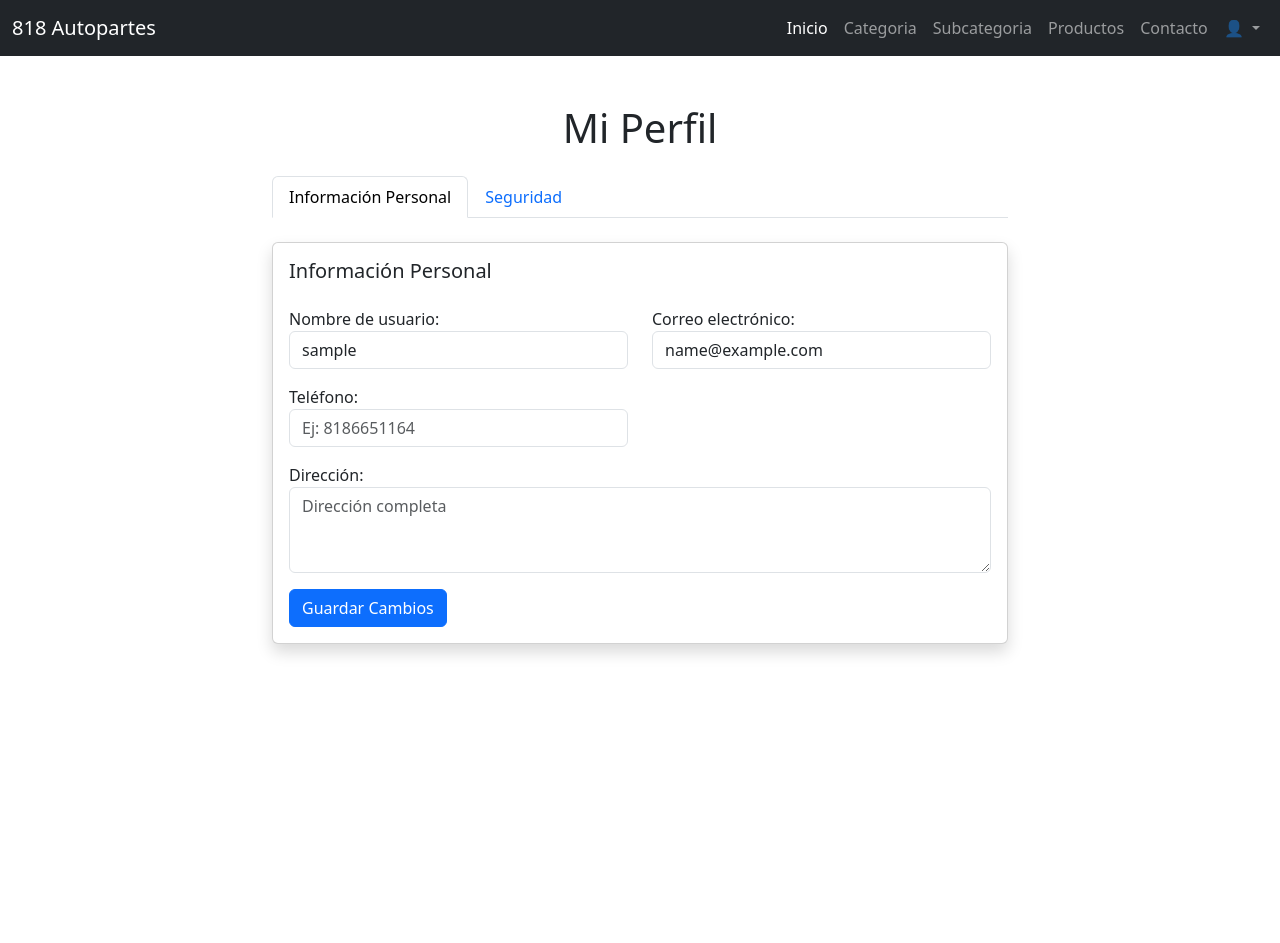
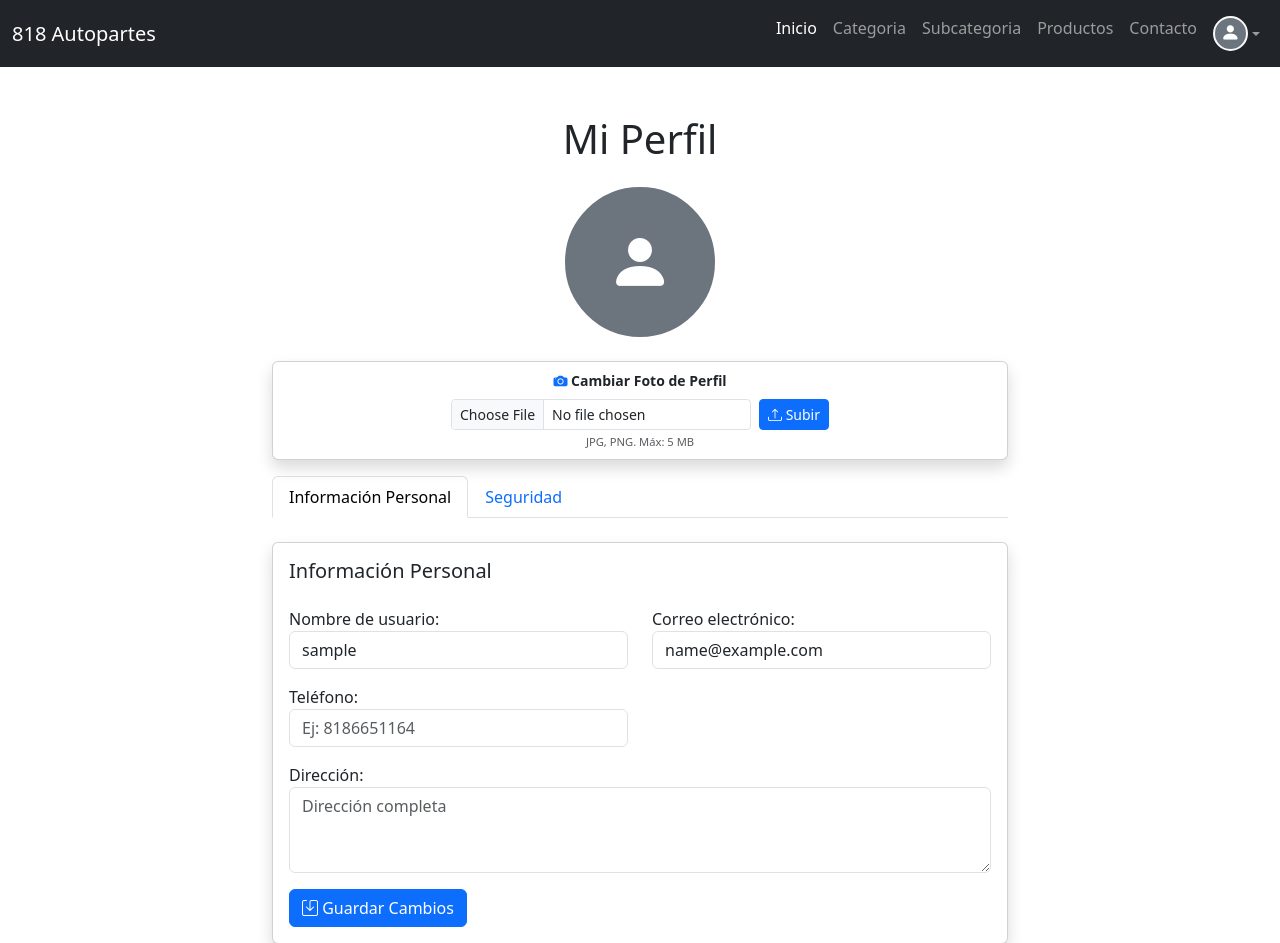
Before and after one commit to AlejandroBadillo25/autoparts-web, a Django app: page /accounts/profile/edit/ in a window 1280 px wide. Shown: the top 943 px of the page. Before the commit the page ends 655 px from the top, so only its background shows below. Run offline with Django 5.2, Linux system fonts and the light colour scheme; the visitor is signed in with stand-in values (Sample User, id 1); data comes from the database, SQL or seed files in the repository; some libraries are stand-ins or nearby versions.

Commit message:
Implementing logic an process to upload an profile image to accountsApp

```diff
--- a/accountsApp/forms.py
+++ b/accountsApp/forms.py
@@ -92,6 +92,15 @@ class ProfileEditForm(forms.ModelForm):
         }),
         label='Dirección'
     )
+    profile_image = forms.ImageField(
+        required=False,
+        widget=forms.FileInput(attrs={
+            'class': 'form-control',
+            'accept': 'image/jpeg,image/png',
+        }),
+        label='Foto de Perfil',
+        help_text='Formatos: JPG, PNG (máx 5MB)'
+    )
 
     class Meta:
         model = User
@@ -103,6 +112,19 @@ class ProfileEditForm(forms.ModelForm):
         if self.instance.pk and hasattr(self.instance, 'profile'):
             self.fields['phone'].initial = self.instance.profile.phone
             self.fields['address'].initial = self.instance.profile.address
+
+    def clean_profile_image(self):
+        image = self.cleaned_data.get('profile_image')
+        if image:
+            # Validar tamaño (5MB = 5 * 1024 * 1024 bytes)
+            if image.size > 5 * 1024 * 1024:
+                raise forms.ValidationError('La imagen no puede superar los 5MB')
+
+            # Validar formato
+            if not image.content_type in ['image/jpeg', 'image/png']:
+                raise forms.ValidationError('Solo se permiten archivos JPG y PNG')
+
+        return image
 
 
 class ChangePasswordForm(forms.Form):
--- a/accountsApp/models.py
+++ b/accountsApp/models.py
@@ -6,6 +6,13 @@ class UserProfile(models.Model):
     user = models.OneToOneField(User, on_delete=models.CASCADE, related_name='profile')
     phone = models.CharField(max_length=15, blank=True, null=True, verbose_name='Teléfono')
     address = models.TextField(blank=True, null=True, verbose_name='Dirección')
+    profile_image = models.ImageField(
+        upload_to='profile_images/',
+        blank=True,
+        null=True,
+        verbose_name='Foto de Perfil',
+        help_text='Formatos permitidos: JPG, PNG'
+    )
 
     def __str__(self):
         return f"Perfil de {self.user.username}"
--- a/accountsApp/templates/accountsApp/profile_edit.html
+++ b/accountsApp/templates/accountsApp/profile_edit.html
@@ -7,6 +7,54 @@
 {% block content %}
 <div class="row justify-content-center">
     <div class="col-lg-8">
+
+        <!-- Profile Picture Circle -->
+        <div class="text-center mb-4">
+            <div class="position-relative d-inline-block">
+                {% if profile.profile_image %}
+                    <img src="{{ profile.profile_image.url }}"
+                         alt="Foto de perfil"
+                         class="rounded-circle object-fit-cover border border-3 border-primary"
+                         style="width: 150px; height: 150px;"
+                         id="profileImagePreview">
+                {% else %}
+                    <div class="rounded-circle bg-secondary d-flex align-items-center justify-content-center border border-3 border-secondary"
+                         style="width: 150px; height: 150px;"
+                         id="profileImagePlaceholder">
+                        <i class="bi bi-person-fill text-white" style="font-size: 4rem;"></i>
+                    </div>
+                {% endif %}
+            </div>
+        </div>
+
+        <!-- Profile Image Upload Section -->
+        <div class="card shadow mb-3">
+            <div class="card-body text-center py-2 px-3">
+                <small class="d-block mb-2 fw-semibold">
+                    <i class="bi bi-camera-fill text-primary"></i> Cambiar Foto de Perfil
+                </small>
+                <form method="post" action="{% url 'accountsApp:profile_edit' %}" enctype="multipart/form-data" id="profileImageForm" class="d-flex align-items-center gap-2 justify-content-center">
+                    {% csrf_token %}
+                    <input type="file"
+                           class="form-control form-control-sm"
+                           id="id_profile_image"
+                           name="profile_image"
+                           accept="image/jpeg,image/png"
+                           onchange="previewImage(event)"
+                           style="max-width: 300px;">
+                    <button type="submit" class="btn btn-primary btn-sm">
+                        <i class="bi bi-upload"></i> Subir
+                    </button>
+                    {% if form.profile_image.errors %}
+                        <div class="text-danger small mt-2">{{ form.profile_image.errors }}</div>
+                    {% endif %}
+                </form>
+                <small class="text-muted d-block mt-1" style="font-size: 0.7rem;">
+                    JPG, PNG. Máx: 5 MB
+                </small>
+            </div>
+        </div>
+
         <!-- Tabs Navigation -->
         <ul class="nav nav-tabs mb-4" id="profileTabs" role="tablist">
             <li class="nav-item" role="presentation">
@@ -29,7 +77,7 @@
                 <div class="card shadow">
                     <div class="card-body">
                         <h5 class="card-title mb-4">Información Personal</h5>
-                        <form method="post" action="{% url 'accountsApp:profile_edit' %}">
+                        <form method="post" action="{% url 'accountsApp:profile_edit' %}" enctype="multipart/form-data">
                             {% csrf_token %}
 
                             {% if form.non_field_errors %}
@@ -145,6 +193,34 @@
 </div>
 
 <script>
+// Vista previa de la imagen
+function previewImage(event) {
+    const file = event.target.files[0];
+    if (file) {
+        const reader = new FileReader();
+        reader.onload = function(e) {
+            const placeholder = document.getElementById('profileImagePlaceholder');
+            const preview = document.getElementById('profileImagePreview');
+
+            if (placeholder) {
+                // Reemplazar placeholder con imagen
+                placeholder.outerHTML = `
+                    <img src="${e.target.result}"
+                         alt="Vista previa"
+                         class="rounded-circle object-fit-cover border border-3 border-primary"
+                         style="width: 150px; height: 150px;"
+                         id="profileImagePreview">
+                `;
+            } else if (preview) {
+                // Actualizar imagen existente
+                preview.src = e.target.result;
+            }
+        };
+        reader.readAsDataURL(file);
+    }
+}
+
+// Password change form
 document.getElementById('changePasswordForm').addEventListener('submit', function(e) {
     e.preventDefault();
 
--- a/accountsApp/views.py
+++ b/accountsApp/views.py
@@ -57,13 +57,18 @@ def profile_edit_view(request):
     profile, created = UserProfile.objects.get_or_create(user=request.user)
 
     if request.method == 'POST':
-        form = ProfileEditForm(request.POST, instance=request.user)
+        form = ProfileEditForm(request.POST, request.FILES, instance=request.user)
         if form.is_valid():
             user = form.save()
 
-            # Actualizar o crear perfil con phone y address
+            # Actualizar o crear perfil con phone, address y profile_image
             profile.phone = form.cleaned_data.get('phone')
             profile.address = form.cleaned_data.get('address')
+
+            # Guardar imagen de perfil si fue proporcionada
+            if 'profile_image' in request.FILES:
+                profile.profile_image = request.FILES['profile_image']
+
             profile.save()
 
             messages.success(request, 'Perfil actualizado exitosamente.')
@@ -71,7 +76,7 @@ def profile_edit_view(request):
     else:
         form = ProfileEditForm(instance=request.user)
 
-    return render(request, 'accountsApp/profile_edit.html', {'form': form})
+    return render(request, 'accountsApp/profile_edit.html', {'form': form, 'profile': profile})
 
 
 @login_required
--- a/autoparts/settings.py
+++ b/autoparts/settings.py
@@ -118,6 +118,10 @@ USE_TZ = True
 
 STATIC_URL = "static/"
 
+# Media files (User uploaded content)
+MEDIA_URL = "media/"
+MEDIA_ROOT = BASE_DIR / "media"
+
 # Default primary key field type
 # https://docs.djangoproject.com/en/5.2/ref/settings/#default-auto-field
 
--- a/autoparts/urls.py
+++ b/autoparts/urls.py
@@ -16,9 +16,15 @@ Including another URLconf
 """
 from django.contrib import admin
 from django.urls import path, include
+from django.conf import settings
+from django.conf.urls.static import static
 
 urlpatterns = [
     path("admin/", admin.site.urls),
     path("", include("autopartsApp.urls")),
     path("accounts/", include("accountsApp.urls")),
 ]
+
+# Servir archivos media en desarrollo
+if settings.DEBUG:
+    urlpatterns += static(settings.MEDIA_URL, document_root=settings.MEDIA_ROOT)
--- a/autopartsApp/templates/autopartsApp/base.html
+++ b/autopartsApp/templates/autopartsApp/base.html
@@ -5,6 +5,7 @@
     <meta name="viewport" content="width=device-width, initial-scale=1.0">
     <title>Blog | {% block title %}{% endblock title %}</title>
     <link href="https://cdn.jsdelivr.net/npm/bootstrap@5.3.8/dist/css/bootstrap.min.css" rel="stylesheet" integrity="sha384-sRIl4kxILFvY47J16cr9ZwB07vP4J8+LH7qKQnuqkuIAvNWLzeN8tE5YBujZqJLB" crossorigin="anonymous">
+    <link rel="stylesheet" href="https://cdn.jsdelivr.net/npm/bootstrap-icons@1.11.3/font/bootstrap-icons.min.css">
 </head>
 <body>
     <nav class="navbar navbar-expand-lg navbar-dark bg-dark">
@@ -23,8 +24,22 @@
 
                     <!-- User Menu Dropdown -->
                     <li class="nav-item dropdown">
-                        <a class="nav-link dropdown-toggle" href="#" id="userDropdown" role="button" data-bs-toggle="dropdown" aria-expanded="false">
-                            👤
+                        <a class="nav-link dropdown-toggle d-flex align-items-center" href="#" id="userDropdown" role="button" data-bs-toggle="dropdown" aria-expanded="false">
+                            {% if user.is_authenticated %}
+                                {% if user.profile.profile_image %}
+                                    <img src="{{ user.profile.profile_image.url }}"
+                                         alt="Perfil"
+                                         class="rounded-circle object-fit-cover border border-2 border-light"
+                                         style="width: 35px; height: 35px;">
+                                {% else %}
+                                    <div class="rounded-circle bg-secondary d-flex align-items-center justify-content-center border border-2 border-light"
+                                         style="width: 35px; height: 35px;">
+                                        <i class="bi bi-person-fill text-white" style="font-size: 1.2rem;"></i>
+                                    </div>
+                                {% endif %}
+                            {% else %}
+                                👤
+                            {% endif %}
                         </a>
                         <ul class="dropdown-menu dropdown-menu-end" aria-labelledby="userDropdown">
                             {% if user.is_authenticated %}
```
Also changed, not shown: accountsApp/migrations/0002_userprofile_profile_image.py (added), media/profile_images/ALEJANDRO_BADILLO_CASTILLEJA.jpg (added).
